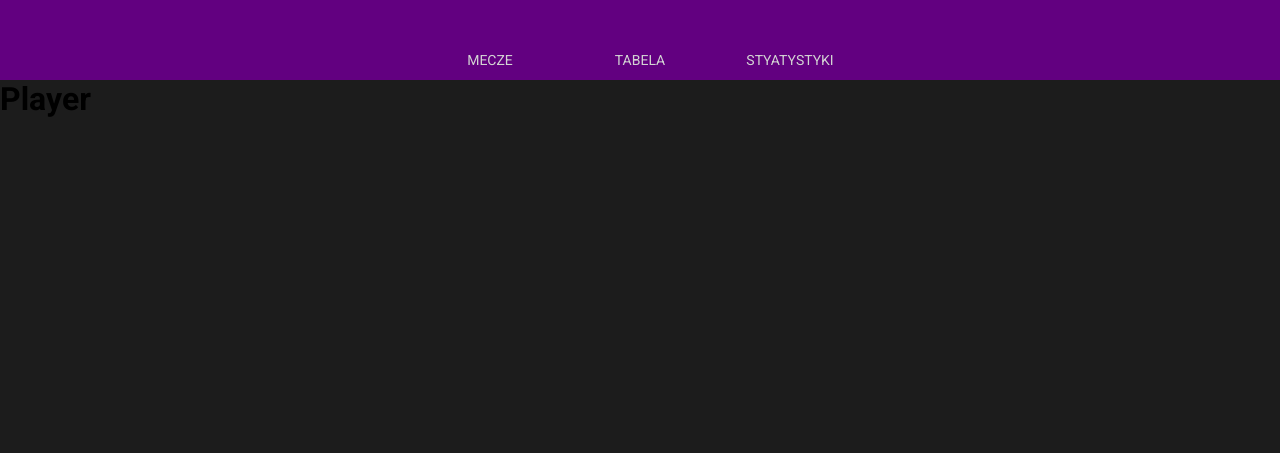
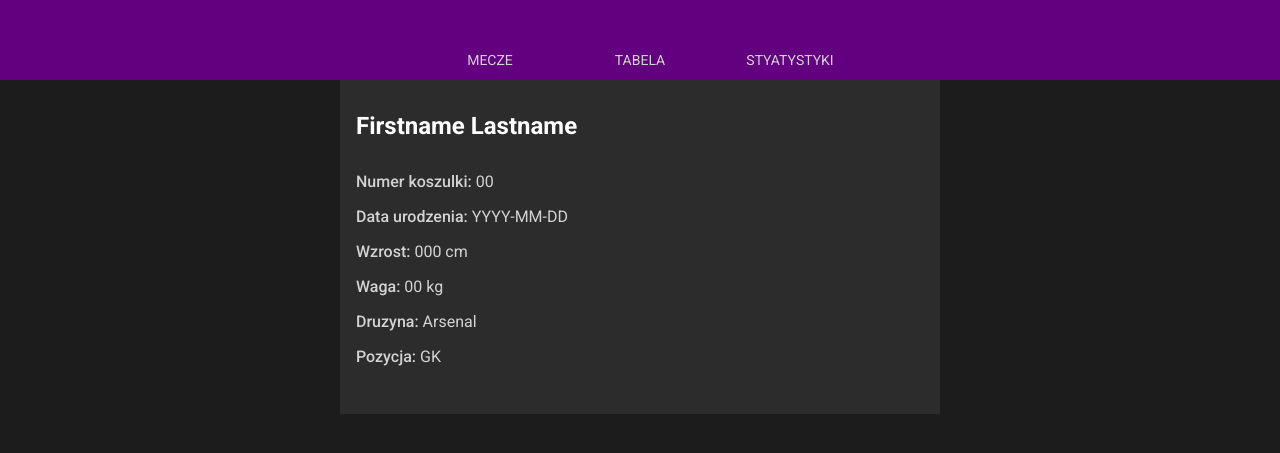
Before and after one commit to PreQQ/django-liga, a Django app: page /player/1 in a window 1280 px wide. Shown: the top 453 px of the page. Run offline with Django 3.2, Linux system fonts and the light colour scheme.

Commit message:
Added player page

```diff
--- a/main/templates/layout.html
+++ b/main/templates/layout.html
@@ -10,6 +10,7 @@
         <link rel="stylesheet" type="text/css" href="{% static 'css/match.css' %}" />
         <link rel="stylesheet" type="text/css" href="{% static 'css/club.css' %}" />
         <link rel="stylesheet" type="text/css" href="{% static 'css/statistics.css' %}" />
+        <link rel="stylesheet" type="text/css" href="{% static 'css/player.css' %}" />
     </head>
     <body>
         <header class="main-header">
--- a/main/templates/player.html
+++ b/main/templates/player.html
@@ -1,3 +1,31 @@
 {% extends "layout.html" %} {% block title %}Zawodnik{% endblock %} {% block body_content %}
-<h1>Player</h1>
+<div class="player">
+    <div class="player-container">
+        <div class="player-container__name">Firstname Lastname</div>
+        <div class="player-container__item">
+            <span>Numer koszulki: </span>
+            00
+        </div>
+        <div class="player-container__item">
+            <span>Data urodzenia: </span>
+            YYYY-MM-DD
+        </div>
+        <div class="player-container__item">
+            <span>Wzrost: </span>
+            000 cm
+        </div>
+        <div class="player-container__item">
+            <span>Waga: </span>
+            00 kg
+        </div>
+        <div class="player-container__item">
+            <span>Druzyna: </span>
+            Arsenal
+        </div>
+        <div class="player-container__item">
+            <span>Pozycja: </span>
+            GK
+        </div>
+    </div>
+</div>
 {% endblock %}
--- /dev/null
+++ b/static/css/player.css
@@ -0,0 +1,31 @@
+.player {
+    width: 100%;
+    display: flex;
+    justify-content: center;
+}
+
+.player-container {
+    width: 100%;
+    max-width: 600px;
+    height: max-content;
+    background: rgb(44, 44, 44);
+    padding: 32px 16px;
+}
+
+.player-container__name {
+    font-size: 24px;
+    font-weight: 700;
+    color: white;
+    margin-bottom: 32px;
+}
+
+.player-container__item {
+    font-size: 16px;
+    font-weight: 400;
+    color: lightgrey;
+    margin-bottom: 16px;
+}
+
+.player-container__item span {
+    font-weight: 500;
+}
--- a/static/css/statistics.css
+++ b/static/css/statistics.css
@@ -30,9 +30,6 @@
     font-weight: 700;
     color: white;
     margin-bottom: 16px;
-}
-
-.stats-container__table {
 }
 
 .stats-container__table_names {
```
